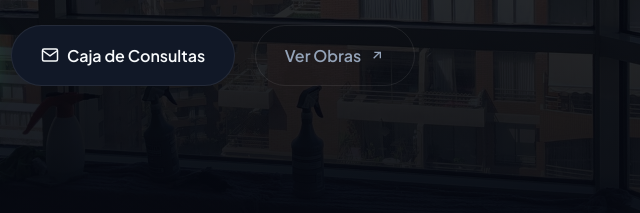
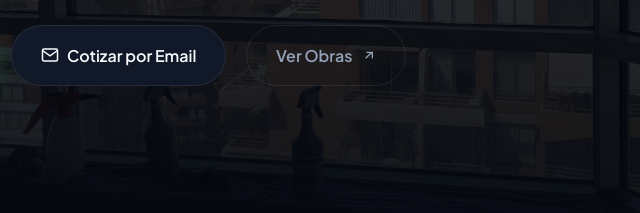
Before and after one commit to Manuel-GY/Ipp-Laminas, a website: page index.html in a window 1280 px wide. Shown: the part 490-703 px from the top of the page, 336-976 px from the left. Drawn offline with Linux system fonts and the light colour scheme.

Commit message:
Rename Caja de Consultas to Cotizar por Email for high-intent CTA symmetry

```diff
--- a/index.html
+++ b/index.html
@@ -197,7 +197,7 @@
 
           <a href="#contacto" class="btn-hero-outline">
             <svg width="18" height="18" viewBox="0 0 24 24" fill="none" stroke="currentColor" stroke-width="2"><path d="M4 4h16c1.1 0 2 .9 2 2v12c0 1.1-.9 2-2 2H4c-1.1 0-2-.9-2-2V6c0-1.1.9-2 2-2z"></path><polyline points="22,6 12,13 2,6"></polyline></svg>
-            <span>Caja de Consultas</span>
+            <span>Cotizar por Email</span>
           </a>
 
           <a href="#galeria" class="btn-hero-outline btn-hero-ghost">
@@ -408,8 +408,8 @@
     <div class="container">
       <div class="section-tag-center">
         <span class="arch-pill">Contacto Oficial</span>
-        <h2 class="arch-heading">Caja de Consultas y Presupuestos</h2>
-        <p class="arch-subtext">Escríbenos y recibirás una respuesta formal a tu correo o teléfono en menos de 24 horas hábiles.</p>
+        <h2 class="arch-heading">Cotización por Email y Presupuestos</h2>
+        <p class="arch-subtext">Envíanos los datos de tu proyecto y recibirás una cotización formal en tu correo o WhatsApp en menos de 24 horas hábiles.</p>
       </div>
 
       <div class="contact-card-wrap">
```
